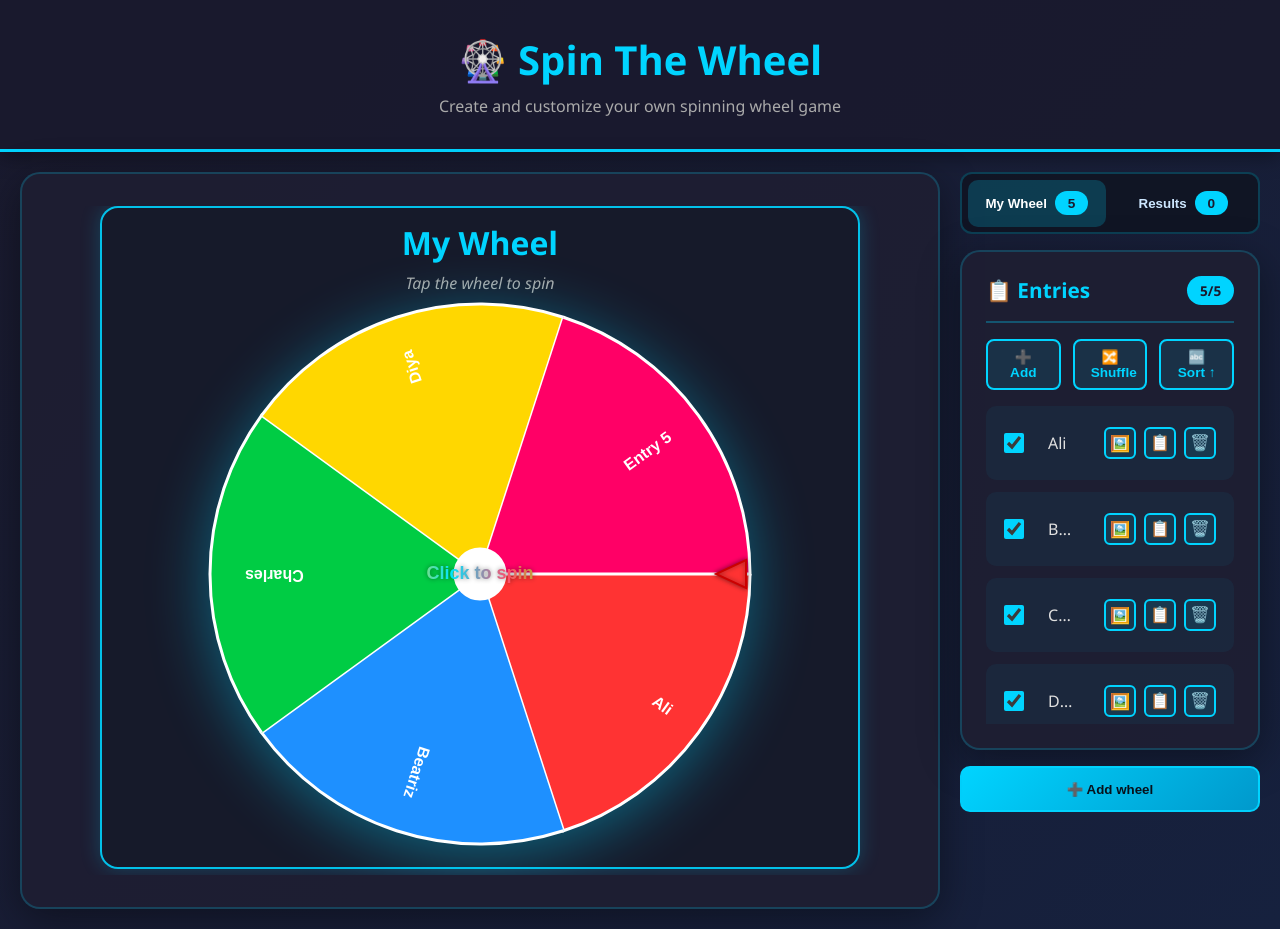
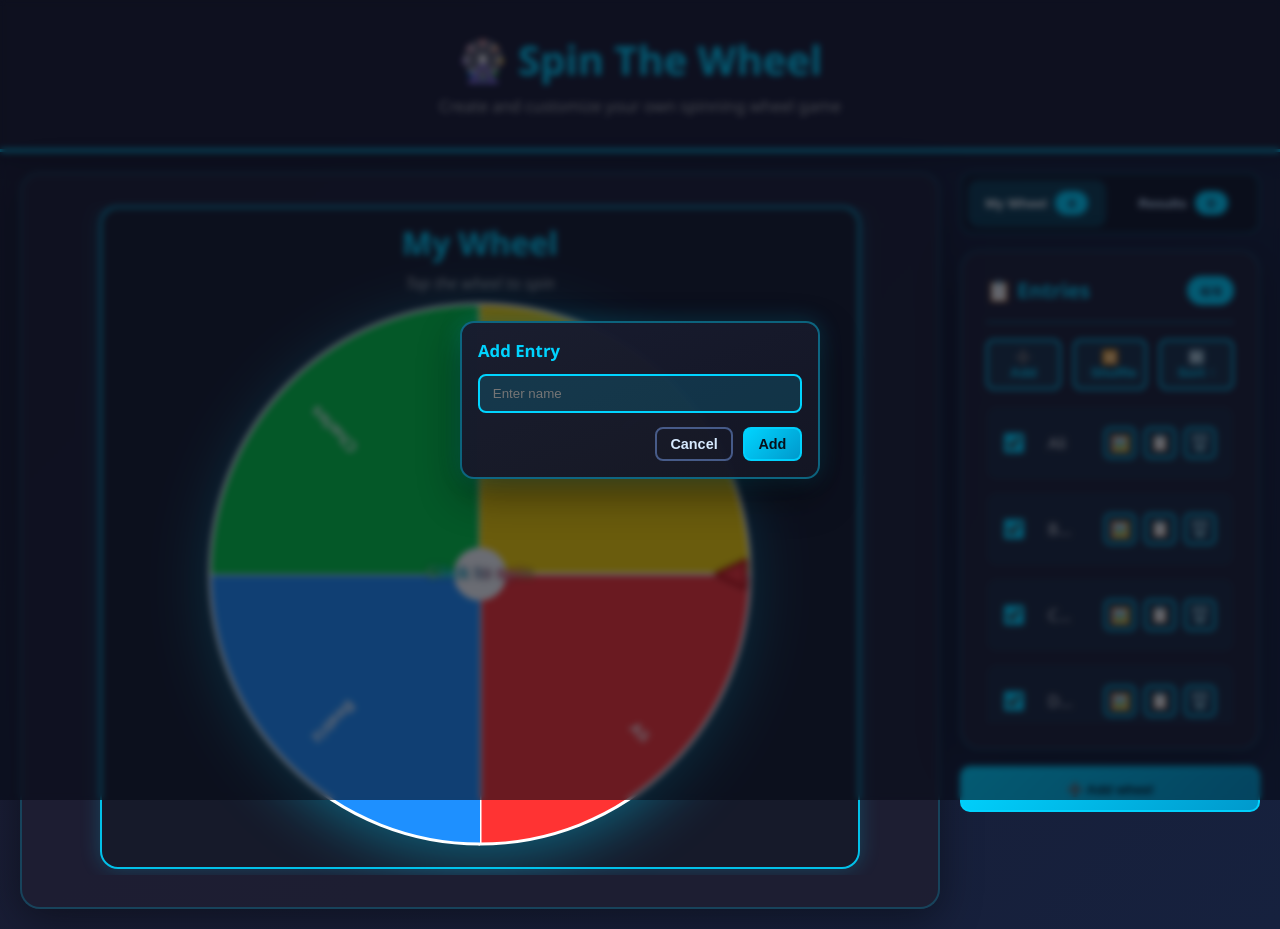
Before and after one commit to bikram73/Spin_The_Wheel_Game, a React (Vite) app: page / in a window 1280 px wide. Both pictures are taken after a click on the button "➕ Add". Built offline with nearby package versions, Linux system fonts and the light colour scheme; the HTML template or start-up script is replaced by a standard one.

Commit message:
first commit

```diff
--- a/src/App.jsx
+++ b/src/App.jsx
@@ -54,13 +54,14 @@ export default function App() {
     );
   };
 
-  const addEntry = () => {
+  const addEntry = (name) => {
     if (!activeWheel) return;
+    const nextName = name?.trim() || `Entry ${activeWheel.entries.length + 1}`;
     updateWheel(activeWheel.id, (wheel) => ({
       ...wheel,
       entries: [
         ...wheel.entries,
-        { id: uuidv4(), name: `Entry ${wheel.entries.length + 1}`, checked: true, image: null },
+        { id: uuidv4(), name: nextName, checked: true, image: null },
       ],
     }));
   };
--- a/src/components/EntriesPanel.jsx
+++ b/src/components/EntriesPanel.jsx
@@ -15,6 +15,8 @@ export default function EntriesPanel({
   const [editingId, setEditingId] = useState(null);
   const [editText, setEditText] = useState('');
   const [sortOrder, setSortOrder] = useState('asc');
+  const [showAddPopup, setShowAddPopup] = useState(false);
+  const [newEntryName, setNewEntryName] = useState('');
 
   const startEdit = (id, name) => {
     setEditingId(id);
@@ -41,6 +43,24 @@ export default function EntriesPanel({
 
   const activeCount = entries.filter(e => e.checked).length;
 
+  const openAddPopup = () => {
+    setNewEntryName('');
+    setShowAddPopup(true);
+  };
+
+  const closeAddPopup = () => {
+    setShowAddPopup(false);
+    setNewEntryName('');
+  };
+
+  const submitAddEntry = () => {
+    if (!newEntryName.trim()) {
+      return;
+    }
+    onAddEntry(newEntryName.trim());
+    closeAddPopup();
+  };
+
   return (
     <motion.section
       className="panel entries-panel"
@@ -56,7 +76,7 @@ export default function EntriesPanel({
       <div className="panel-controls">
         <motion.button
           className="btn-small"
-          onClick={onAddEntry}
+          onClick={openAddPopup}
           whileHover={{ scale: 1.05 }}
           whileTap={{ scale: 0.95 }}
           title="Add new entry"
@@ -171,6 +191,46 @@ export default function EntriesPanel({
           <p>No entries yet. Click "Add" to create one!</p>
         </div>
       )}
+
+      <AnimatePresence>
+        {showAddPopup && (
+          <div className="entry-popup-overlay" onClick={closeAddPopup}>
+            <motion.div
+              className="entry-popup"
+              initial={{ opacity: 0, scale: 0.95, y: 8 }}
+              animate={{ opacity: 1, scale: 1, y: 0 }}
+              exit={{ opacity: 0, scale: 0.95, y: 8 }}
+              onClick={(e) => e.stopPropagation()}
+            >
+              <h4>Add Entry</h4>
+              <input
+                type="text"
+                value={newEntryName}
+                onChange={(e) => setNewEntryName(e.target.value)}
+                onKeyDown={(e) => {
+                  if (e.key === 'Enter') {
+                    submitAddEntry();
+                  }
+                  if (e.key === 'Escape') {
+                    closeAddPopup();
+                  }
+                }}
+                placeholder="Enter name"
+                autoFocus
+                className="entry-popup-input"
+              />
+              <div className="entry-popup-actions">
+                <button className="entry-popup-btn cancel" onClick={closeAddPopup}>
+                  Cancel
+                </button>
+                <button className="entry-popup-btn add" onClick={submitAddEntry}>
+                  Add
+                </button>
+              </div>
+            </motion.div>
+          </div>
+        )}
+      </AnimatePresence>
     </motion.section>
   );
 }
--- a/src/components/ResultsPanel.jsx
+++ b/src/components/ResultsPanel.jsx
@@ -14,17 +14,6 @@ export default function ResultsPanel({ results, onClearResults }) {
   const handleSort = () => {
     setSortOrder(sortOrder === 'asc' ? 'desc' : 'asc');
   };
-
-  // Count occurrences of each result
-  const resultCounts = results.reduce((acc, result) => {
-    const existing = acc.find(r => r.name === result.name);
-    if (existing) {
-      existing.count++;
-    } else {
-      acc.push({ name: result.name, count: 1 });
-    }
-    return acc;
-  }, []);
 
   return (
     <motion.section
@@ -61,31 +50,6 @@ export default function ResultsPanel({ results, onClearResults }) {
         )}
       </div>
 
-      {/* Results Summary */}
-      {resultCounts.length > 0 && (
-        <div className="results-summary">
-          <p className="summary-title">Most Common:</p>
-          <AnimatePresence>
-            {resultCounts
-              .sort((a, b) => b.count - a.count)
-              .slice(0, 3)
-              .map((item, index) => (
-                <motion.div
-                  key={item.name}
-                  className="summary-item"
-                  initial={{ opacity: 0, y: -10 }}
-                  animate={{ opacity: 1, y: 0 }}
-                  exit={{ opacity: 0, y: 10 }}
-                >
-                  <span className="rank">#{index + 1}</span>
-                  <span className="name">{item.name}</span>
-                  <span className="badge">{item.count}x</span>
-                </motion.div>
-              ))}
-          </AnimatePresence>
-        </div>
-      )}
-
       {/* Results List */}
       <div className="results-list">
         <AnimatePresence>
--- a/src/styles.css
+++ b/src/styles.css
@@ -592,49 +592,82 @@ body,
   flex: 0.8;
 }
 
-.results-summary {
-  background: rgba(0, 212, 255, 0.05);
+.entry-popup-overlay {
+  position: fixed;
+  inset: 0;
+  background: rgba(7, 11, 22, 0.6);
+  backdrop-filter: blur(3px);
+  display: flex;
+  align-items: center;
+  justify-content: center;
+  z-index: 1200;
   padding: 1rem;
-  border-radius: 10px;
-  border-left: 4px solid #00d4ff;
 }
 
-.summary-title {
-  font-size: 0.9rem;
-  color: #00d4ff;
-  font-weight: 600;
-  margin-bottom: 0.5rem;
+.entry-popup {
+  width: min(360px, 100%);
+  background: linear-gradient(160deg, rgba(24, 28, 48, 0.98), rgba(20, 22, 36, 0.98));
+  border: 2px solid rgba(0, 212, 255, 0.4);
+  border-radius: 14px;
+  box-shadow: 0 16px 40px rgba(0, 0, 0, 0.45), 0 0 22px rgba(0, 212, 255, 0.2);
+  padding: 1rem;
 }
 
-.summary-item {
-  display: flex;
-  align-items: center;
-  gap: 0.75rem;
-  padding: 0.5rem 0;
-  font-size: 0.9rem;
-  color: #e0e0e0;
+.entry-popup h4 {
+  color: #00d4ff;
+  font-size: 1.05rem;
+  margin-bottom: 0.75rem;
 }
 
-.rank {
-  color: #00d4ff;
-  font-weight: 600;
-  min-width: 25px;
+.entry-popup-input {
+  width: 100%;
+  padding: 0.65rem 0.8rem;
+  border: 2px solid rgba(0, 212, 255, 0.6);
+  border-radius: 8px;
+  background: rgba(0, 212, 255, 0.1);
+  color: #ffffff;
+  margin-bottom: 0.85rem;
 }
 
-.name {
-  flex: 1;
-  overflow: hidden;
-  text-overflow: ellipsis;
+.entry-popup-input:focus {
+  outline: none;
+  border-color: #00d4ff;
+  background: rgba(0, 212, 255, 0.15);
 }
 
-.badge {
-  background: #00d4ff;
-  color: #1a1a2e;
-  padding: 0.2rem 0.6rem;
-  border-radius: 12px;
-  font-size: 0.8rem;
-  font-weight: 600;
-  white-space: nowrap;
+.entry-popup-actions {
+  display: flex;
+  justify-content: flex-end;
+  gap: 0.6rem;
+}
+
+.entry-popup-btn {
+  border: 2px solid transparent;
+  border-radius: 8px;
+  font-size: 0.9rem;
+  font-weight: 700;
+  padding: 0.45rem 0.85rem;
+  cursor: pointer;
+}
+
+.entry-popup-btn.cancel {
+  background: transparent;
+  border-color: rgba(129, 170, 255, 0.45);
+  color: #d7eaff;
+}
+
+.entry-popup-btn.add {
+  background: linear-gradient(135deg, #00d4ff 0%, #0099cc 100%);
+  border-color: rgba(0, 212, 255, 0.9);
+  color: #07111b;
+}
+
+.entry-popup-btn.cancel:hover {
+  background: rgba(129, 170, 255, 0.12);
+}
+
+.entry-popup-btn.add:hover {
+  filter: brightness(1.05);
 }
 
 .results-list {
```
